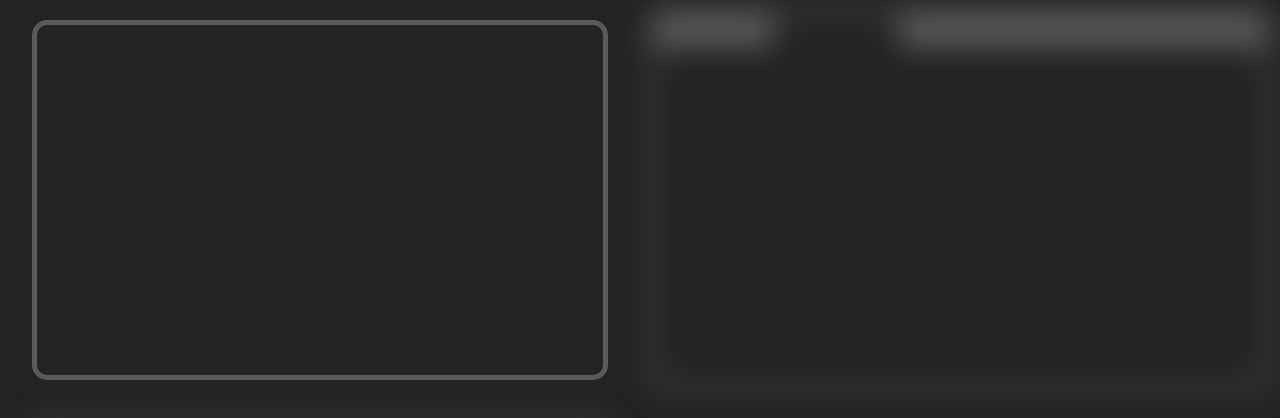
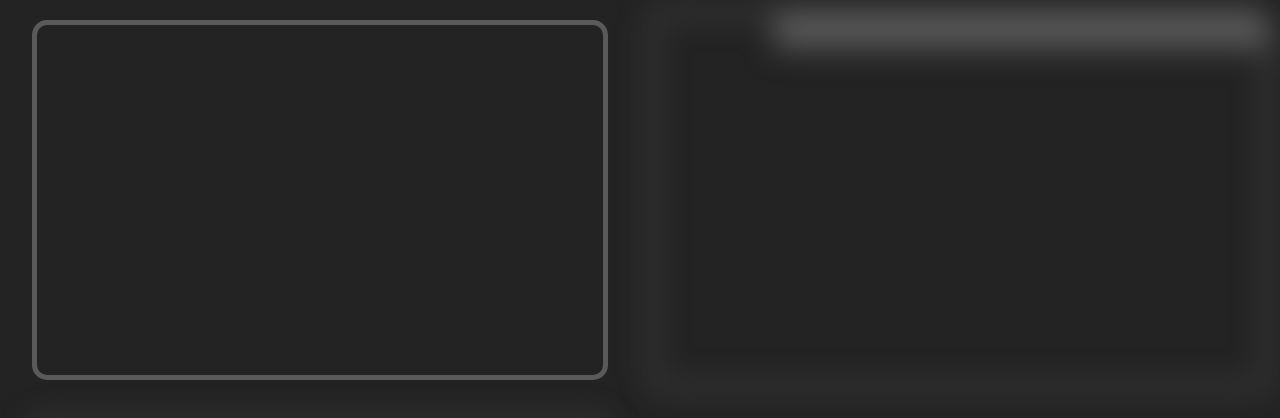
Before and after one commit to JielingYang/HomePageProject, a React app in the folder react-client/: page / in a window 1280 px wide. Shown: the top 418 px of the page. Built offline with nearby package versions, Linux system fonts and the light colour scheme; the HTML template or start-up script is replaced by a standard one.

Commit message:
add Tabs class to represent tab widget state

```diff
--- a/react-client/src/actionCreators/topRightPanelActions.js
+++ b/react-client/src/actionCreators/topRightPanelActions.js
@@ -11,7 +11,7 @@ export const topRightPanelAction_requestToUpdateTopRightPanelContentLayoutData =
     {
         let topRightPanelState = getState().topRightPanelState;
         let topRightPanelShapeModel = topRightPanelState.topRightPanelShapeModel;
-        let numberOfSettingsTabs = topRightPanelState.settingsTabsTitles.length;
+        let numberOfSettingsTabs = topRightPanelState.settingsTabsStateModel.getNumberOfTabs();
         let topRightPanelPadding = topRightPanelState.topRightPanelPadding;
 
         let topRightPanelBorderWidth = topRightPanelShapeModel.getWidth() - 2 * topRightPanelPadding;
--- a/react-client/src/classes/shapeClasses/Shape2d_Circle.js
+++ b/react-client/src/classes/shapeClasses/Shape2d_Circle.js
@@ -27,5 +27,5 @@ export default class Shape2d_Circle extends Base
 
     isRadiantEqual(anotherCircle: Shape2d_Circle): Boolean {return this.radiant === anotherCircle.getRadiant();}
 
-    deepClone(): Shape2d_Circle {return new Shape2d_Circle(this.getNumberId(), this.getStringId(), this.getCenterPoint().clone(), this.getRadiant());}
+    deepClone(): Shape2d_Circle {return new Shape2d_Circle(this.getNumberId(), this.getStringId(), this.getCenterPoint().deepClone(), this.getRadiant());}
 }
--- a/react-client/src/classes/shapeClasses/Shape2d_Line.js
+++ b/react-client/src/classes/shapeClasses/Shape2d_Line.js
@@ -15,5 +15,5 @@ export default class Shape2d_Line extends Base
 
     getPointB(): Shape2d_Point {return this.pointB;}
 
-    deepClone(): Shape2d_Line {return new Shape2d_Line(this.getNumberId(), this.getStringId(), this.getPointA().clone(), this.getPointB().clone());}
+    deepClone(): Shape2d_Line {return new Shape2d_Line(this.getNumberId(), this.getStringId(), this.getPointA().deepClone(), this.getPointB().deepClone());}
 }
--- a/react-client/src/classes/shapeClasses/Shape2d_Point.js
+++ b/react-client/src/classes/shapeClasses/Shape2d_Point.js
@@ -33,5 +33,5 @@ export default class Shape2d_Point
         return this;
     }
 
-    clone(): Shape2d_Point {return new Shape2d_Point(this.getX(), this.getY());}
+    deepClone(): Shape2d_Point {return new Shape2d_Point(this.getX(), this.getY());}
 }
--- a/react-client/src/classes/shapeClasses/Shape2d_Polygon.js
+++ b/react-client/src/classes/shapeClasses/Shape2d_Polygon.js
@@ -17,5 +17,5 @@ export default class Shape2d_Polygon extends Base
 
     getPoints(): Array<Shape2d_Point> {return this.points;}
 
-    deepClone(): Shape2d_Polygon {return new Shape2d_Polygon(this.getNumberId(), this.getStringId(), this.getPoints().map((point: Shape2d_Point) => point.clone()));}
+    deepClone(): Shape2d_Polygon {return new Shape2d_Polygon(this.getNumberId(), this.getStringId(), this.getPoints().map((point: Shape2d_Point) => point.deepClone()));}
 }
--- /dev/null
+++ b/react-client/src/classes/widgetClasses/Tabs.js
@@ -0,0 +1,53 @@
+import Widget from "./Widget";
+import {deepCopy} from "../../utilities/UTILITIES";
+
+export default class Tabs extends Widget
+{
+    constructor(numId: number, strId: string, titles: Array<string>)
+    {
+        super(numId, strId);
+        this.titles = titles;
+        this.numberOfTabs = titles.length;
+        this.selectedTabIndex = 0;
+        this.mouseOverTabIndex = null;
+    }
+
+    getTabsTitles(): Array<string>
+    {
+        return this.titles;
+    }
+
+    selectTab(index: number)
+    {
+        this.selectedTabIndex = index;
+    }
+
+    mouseOverTab(index: number)
+    {
+        this.mouseOverTabIndex = index;
+    }
+
+    getNumberOfTabs(): number
+    {
+        return this.numberOfTabs;
+    }
+
+    getSelectedTabIndex(): number
+    {
+        return this.selectedTabIndex;
+    }
+
+    getMouseOverTabIndex(): number
+    {
+        return this.mouseOverTabIndex;
+    }
+
+    deepClone(): Tabs
+    {
+        let result = new Tabs(this.getNumberId(), this.getStringId(), deepCopy(this.getTabsTitles()));
+        result.selectTab(this.getSelectedTabIndex());
+        result.mouseOverTab(this.getMouseOverTabIndex());
+        result.setIsMouseOver(this.getIsMouseOver());
+        return result;
+    }
+}
--- /dev/null
+++ b/react-client/src/classes/widgetClasses/Widget.js
@@ -0,0 +1,27 @@
+import Base from "../Base";
+
+export default class Widget extends Base
+{
+    constructor(numId: number, strId: string)
+    {
+        super(numId, strId);
+        this.isMouseOver = false;
+    }
+
+    setIsMouseOver(value: boolean)
+    {
+        this.isMouseOver = value;
+    }
+
+    getIsMouseOver(): boolean
+    {
+        return this.isMouseOver;
+    }
+
+    deepClone(): Widget
+    {
+        let result = new Widget(this.getNumberId(), this.getStringId());
+        result.setIsMouseOver(this.getIsMouseOver());
+        return result;
+    }
+}
--- a/react-client/src/components/basePanelSubComponents/TopRightPanel.js
+++ b/react-client/src/components/basePanelSubComponents/TopRightPanel.js
@@ -8,17 +8,16 @@ import {BLUR_LEVEL} from "../../utilities/CONSTANTS_NUMBER";
 import {FOCUS_IN_TIME} from "../../utilities/CONSTANTS_TIME";
 import {topRightPanelAction_setTopRightPanelFocusOn} from "../../actionCreators/topRightPanelActions";
 import {BLACK_TRANSPARENT_00, GREY_HEAVY} from "../../utilities/CONSTANTS_COLOR";
+import Tabs from "../../classes/widgetClasses/Tabs";
 
 type TopRightPanelPropsType = {
     topRightPanelShapeModel: Shape2d_Rectangle,
     topRightPanelFocusOn: boolean,
     topRightPanelPadding: number,
 
-    settingsTabsTitles: Array<string>,
-    numberOfSettingsTabs: number,
+    settingsTabsStateModel: Tabs,
     settingsTabsWidth: number,
     settingsTabsHeight: number,
-    selectedTabIndex: number,
 
     topRightPanelBorderSize: number,
     topRightPanelBorderRadius: number,
@@ -31,6 +30,7 @@ type TopRightPanelPropsType = {
 const TopRightPanel = (props: TopRightPanelPropsType) =>
 {
     let topRightPanelShapeModel: Shape2d_Rectangle = props.topRightPanelShapeModel;
+    let settingsTabsStateModel: Tabs = props.settingsTabsStateModel;
 
     let topRightPanelStyleObject = new StyleObject().setBasics(topRightPanelShapeModel.getWidth(), topRightPanelShapeModel.getHeight(), topRightPanelShapeModel.getTopLeftPoint().getX(), topRightPanelShapeModel.getTopLeftPoint().getY())
         .setBlur(props.topRightPanelFocusOn
@@ -42,10 +42,9 @@ const TopRightPanel = (props: TopRightPanelPropsType) =>
         .setBorder(props.topRightPanelBorderSize, "solid", GREY_HEAVY)
         .setBorderRadius(props.topRightPanelBorderRadius);
 
-    let tabIndex = 0;
-
     console.log(LEVEL2_CONSOLE_PREFIX + topRightPanelShapeModel.getStringId(), LEVEL2_CONSOLE_FONT);
-    return (<div id={topRightPanelShapeModel.getStringId()} style={topRightPanelStyleObject.getStyle()}
+    return (
+        <div id={topRightPanelShapeModel.getStringId()} style={topRightPanelStyleObject.getStyle()}
              onMouseEnter={() => props.topRightPanelAction_setTopRightPanelFocusOn(true)}
              onMouseLeave={() => props.topRightPanelAction_setTopRightPanelFocusOn(false)}>
 
@@ -53,25 +52,27 @@ const TopRightPanel = (props: TopRightPanelPropsType) =>
             <div style={topRightPanelBorderDivStyleObject.getStyle()}/>
 
             {/* Tabs */}
-        {props.settingsTabsTitles.map((title: string) =>
+            {settingsTabsStateModel.getTabsTitles().map((title: string, index: number) =>
             {
-            let settingsTabsDivStyleObject = new StyleObject().setBasics(props.settingsTabsWidth, props.settingsTabsHeight, props.topRightPanelPadding + tabIndex * props.settingsTabsWidth, props.topRightPanelPadding)
-                .setBackgroundColor(props.selectedTabIndex === tabIndex
+                let isSelected = settingsTabsStateModel.getSelectedTabIndex() === index;
+                let isTheFirst = index === 0;
+                let isTheLast = index === settingsTabsStateModel.getNumberOfTabs() - 1;
+
+                let settingsTabsDivStyleObject = new StyleObject().setBasics(props.settingsTabsWidth, props.settingsTabsHeight, props.topRightPanelPadding + index * props.settingsTabsWidth, props.topRightPanelPadding)
+                    .setBackgroundColor(isSelected
                                         ? BLACK_TRANSPARENT_00
                                         : GREY_HEAVY);
 
-            if (tabIndex === 0)
+                if (isTheFirst)
                 {
                     settingsTabsDivStyleObject.setBorderRadius(props.topRightPanelBorderRadius, 0, 0, 0);
                 }
-            else if (tabIndex === props.numberOfSettingsTabs - 1)
+                else if (isTheLast)
                 {
                     settingsTabsDivStyleObject.setBorderRadius(0, props.topRightPanelBorderRadius, 0, 0);
                 }
 
-            tabIndex++;
-
-            return <div key={tabIndex} style={settingsTabsDivStyleObject.getStyle()}/>
+                return <div key={index} style={settingsTabsDivStyleObject.getStyle()}/>
             })}
 
         </div>);
@@ -84,11 +85,9 @@ const mapStateToProps = (store) =>
         topRightPanelFocusOn: store.topRightPanelState.topRightPanelFocusOn,
         topRightPanelPadding: store.topRightPanelState.topRightPanelPadding,
 
-        settingsTabsTitles: store.topRightPanelState.settingsTabsTitles,
-        numberOfSettingsTabs: store.topRightPanelState.numberOfSettingsTabs,
+        settingsTabsStateModel: store.topRightPanelState.settingsTabsStateModel,
         settingsTabsWidth: store.topRightPanelState.settingsTabsWidth,
         settingsTabsHeight: store.topRightPanelState.settingsTabsHeight,
-        selectedTabIndex: store.topRightPanelState.selectedTabIndex,
 
         topRightPanelBorderSize: store.topRightPanelState.topRightPanelBorderSize,
         topRightPanelBorderRadius: store.topRightPanelState.topRightPanelBorderRadius,
--- a/react-client/src/reducers/topRightPanelReducer.js
+++ b/react-client/src/reducers/topRightPanelReducer.js
@@ -5,17 +5,16 @@ import {deepCopy} from "../utilities/UTILITIES";
 import {createReducer} from "./reducerCreator";
 import {TOP_RIGHT_PANEL_ACTION_TYPE} from "../actionCreators/topRightPanelActions";
 import numberIdGenerator from "../classes/NumberIdGenerator";
+import Tabs from "../classes/widgetClasses/Tabs";
 
 export type topRightPanelStateType = {
     topRightPanelShapeModel: Shape2d_Rectangle,
     topRightPanelFocusOn: boolean,
     topRightPanelPadding: number,
 
-    settingsTabsTitles: Array<string>,
-    numberOfSettingsTabs: number,
+    settingsTabsStateModel: Tabs,
     settingsTabsWidth: number,
     settingsTabsHeight: number,
-    selectedTabIndex: number,
 
     topRightPanelBorderSize: number,
     topRightPanelBorderRadius: number,
@@ -28,11 +27,9 @@ const topRightPanelDefaultState: topRightPanelStateType = {
     topRightPanelFocusOn: false,
     topRightPanelPadding: 10,
 
-    settingsTabsTitles: Object.values(SETTINGS_TITLES),
-    numberOfSettingsTabs: Object.values(SETTINGS_TITLES).length,
+    settingsTabsStateModel: new Tabs(numberIdGenerator.generateId(), ID.SETTINGS_TABS_ID, Object.values(SETTINGS_TITLES)),
     settingsTabsWidth: 0,
     settingsTabsHeight: 0,
-    selectedTabIndex: 1,
 
     topRightPanelBorderSize: 5,
     topRightPanelBorderRadius: 15,
--- a/react-client/src/utilities/CONSTANTS_STRING.js
+++ b/react-client/src/utilities/CONSTANTS_STRING.js
@@ -20,6 +20,11 @@ export const ID = Object.freeze({
     TOP_RIGHT_PANEL_ID: "topRightPanelComponent",
     BOTTOM_LEFT_PANEL_ID: "bottomLeftPanelComponent",
     BOTTOM_RIGHT_PANEL_ID: "bottomRightPanelComponent",
+
+    /**
+     *
+     */
+    SETTINGS_TABS_ID: "settingsTabs",
 
     // Animate IDs
     CENTER_COMPONENT_ANIMATE_LOADING_BAR_WIDTH: "centerComponent_animateLoadingBarWidth",
```
Also changed, not shown: react-client/src/classes/shapeClasses/Shape2d_Rectangle.js (+40 -10 lines). Lines whose indentation alone changed are shown as unchanged.
